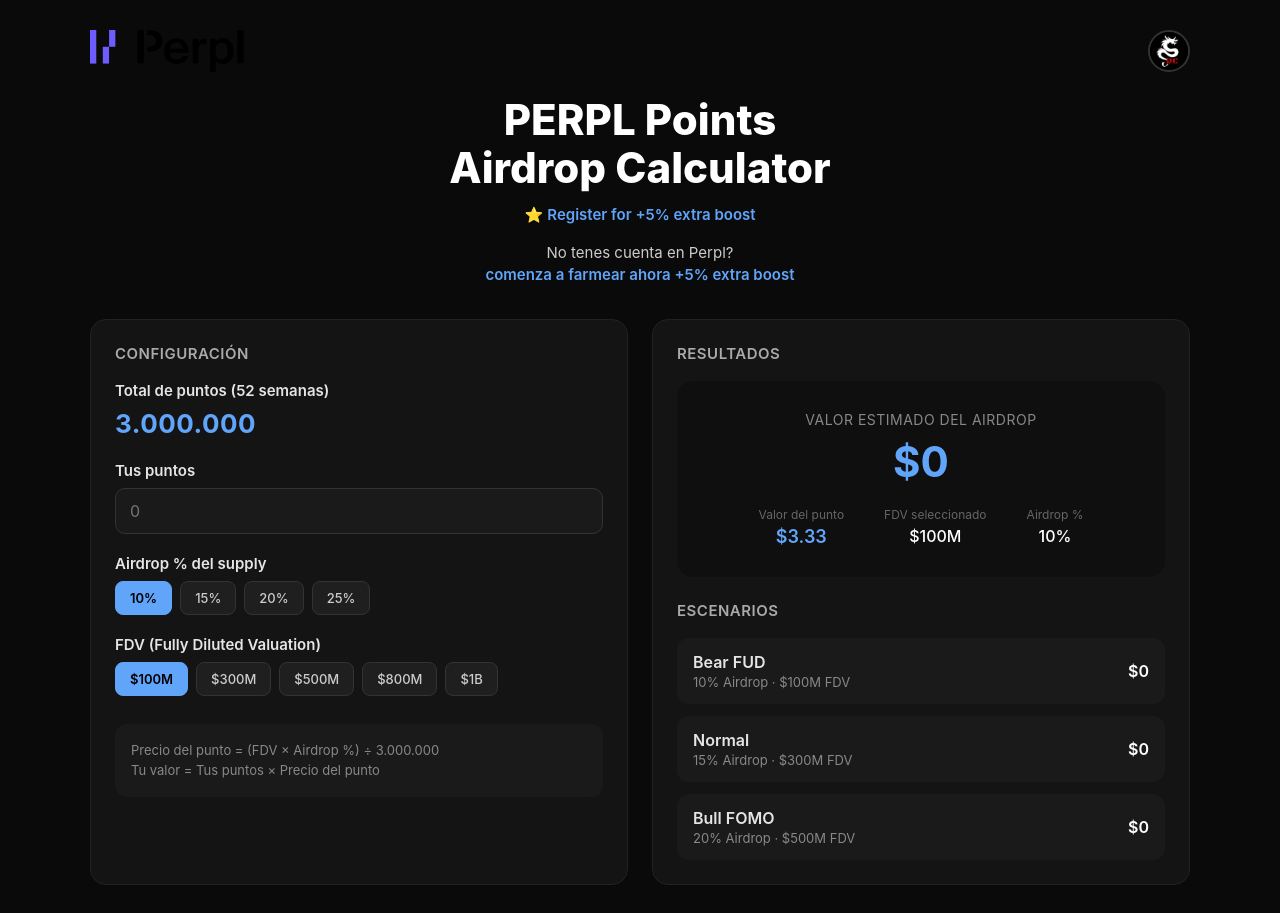
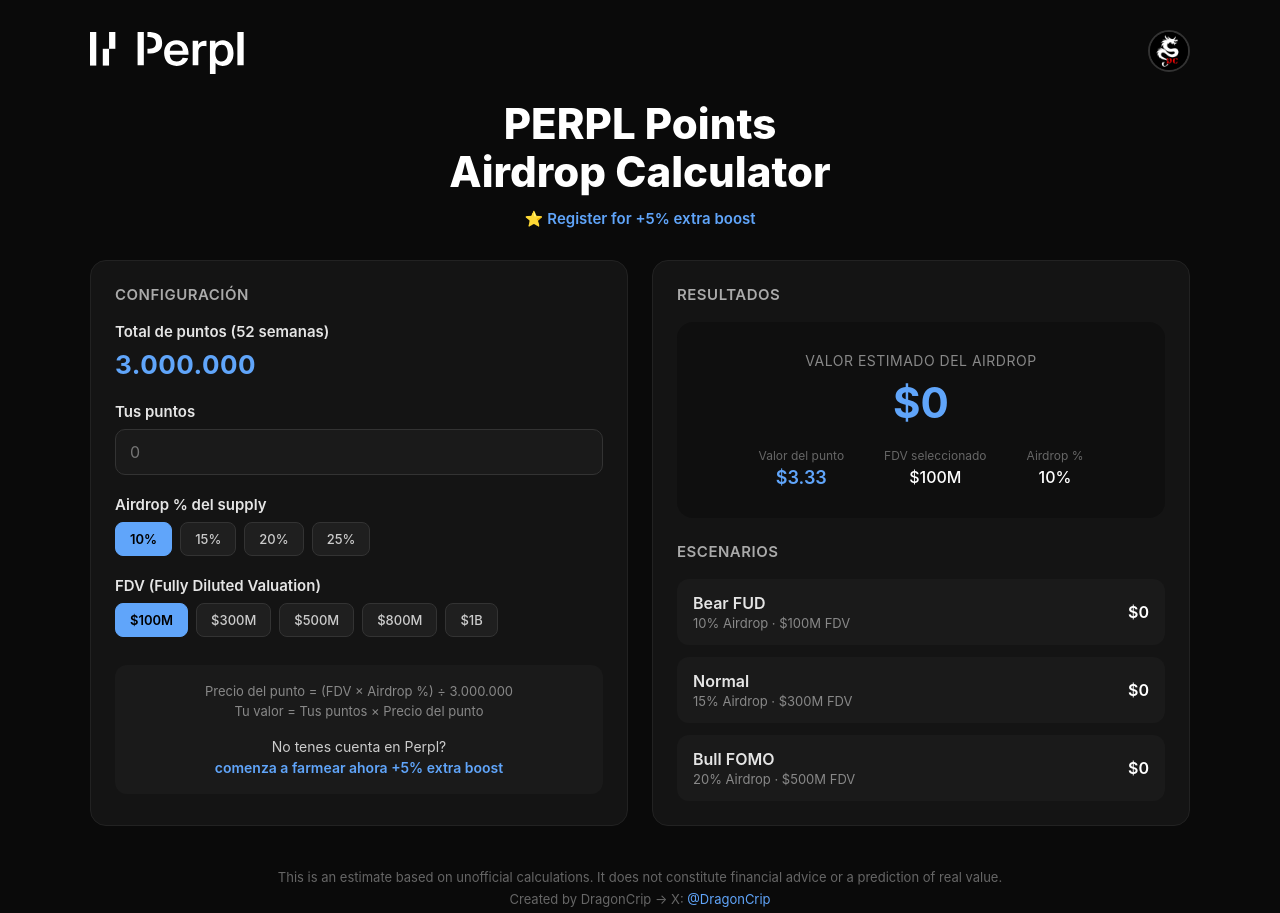
Before and after one commit to dragoncrip/Perpl-Calculadora, a plain HTML site: page index.html in a window 1280 px wide. Shown: the top 913 px of the page. Drawn offline with Linux system fonts and the light colour scheme.

Commit message:
Update index.html

```diff
--- a/index.html
+++ b/index.html
@@ -38,6 +38,7 @@
     .logo-perpl {
       height: 42px;
       width: auto;
+      filter: brightness(0) invert(1); /* convierte el logo negro a blanco */
     }
 
     .logo-dc {
@@ -46,6 +47,11 @@
       border-radius: 50%;
       object-fit: cover;
       border: 2px solid #333;
+      transition: opacity 0.2s;
+    }
+
+    .logo-dc:hover {
+      opacity: 0.8;
     }
 
     h1 {
@@ -59,7 +65,7 @@
 
     .register-boost {
       text-align: center;
-      margin-bottom: 18px;
+      margin-bottom: 32px;
       font-size: 15px;
     }
 
@@ -70,25 +76,6 @@
     }
 
     .register-boost a:hover {
-      text-decoration: underline;
-    }
-
-    /* Texto de farmear centrado en 2 líneas */
-    .farm-promo {
-      text-align: center;
-      margin-bottom: 32px;
-      font-size: 15px;
-      line-height: 1.5;
-      color: #ccc;
-    }
-
-    .farm-promo a {
-      color: #60a5fa;
-      text-decoration: none;
-      font-weight: 600;
-    }
-
-    .farm-promo a:hover {
       text-decoration: underline;
     }
 
@@ -288,6 +275,24 @@
       background: #1a1a1a;
       padding: 16px;
       border-radius: 12px;
+      text-align: center; /* centrado */
+    }
+
+    .formula a {
+      color: #60a5fa;
+      text-decoration: none;
+      font-weight: 600;
+    }
+
+    .formula a:hover {
+      text-decoration: underline;
+    }
+
+    .farm-text {
+      margin-top: 14px;
+      font-size: 14px;
+      color: #ccc;
+      line-height: 1.5;
     }
 
     .footer {
@@ -314,7 +319,9 @@
     <!-- Header con logos -->
     <div class="header">
       <img src="Perpl_Logo_Primary_Black.svg" alt="Perpl Logo" class="logo-perpl">
-      <img src="Logo_DC.jpg" alt="DragonCrip" class="logo-dc">
+      <a href="https://x.com/DragonCrip" target="_blank">
+        <img src="Logo_DC.jpg" alt="DragonCrip" class="logo-dc">
+      </a>
     </div>
 
     <h1>PERPL Points<br>Airdrop Calculator</h1>
@@ -322,12 +329,6 @@
     <p class="register-boost">
       ⭐ <a href="https://app.perpl.xyz/trade?ref=48DeNZhWs2x" target="_blank">Register for +5% extra boost</a>
     </p>
-
-    <!-- Texto de farmear centrado en 2 líneas (sacado del recuadro) -->
-    <div class="farm-promo">
-      No tenes cuenta en Perpl?<br>
-      <a href="https://app.perpl.xyz/trade?ref=48DeNZhWs2x" target="_blank">comenza a farmear ahora +5% extra boost</a>
-    </div>
 
     <div class="main">
       <!-- LEFT: INPUTS -->
@@ -357,10 +358,15 @@
           <button class="btn" onclick="setFDV(1000)">$1B</button>
         </div>
 
-        <!-- Solo la fórmula, sin el texto de farmear -->
+        <!-- Fórmula centrada + texto de farmear debajo -->
         <div class="formula">
           Precio del punto = (FDV × Airdrop %) ÷ 3.000.000<br>
           Tu valor = Tus puntos × Precio del punto
+
+          <div class="farm-text">
+            No tenes cuenta en Perpl?<br>
+            <a href="https://app.perpl.xyz/trade?ref=48DeNZhWs2x" target="_blank">comenza a farmear ahora +5% extra boost</a>
+          </div>
         </div>
       </div>
 
```
